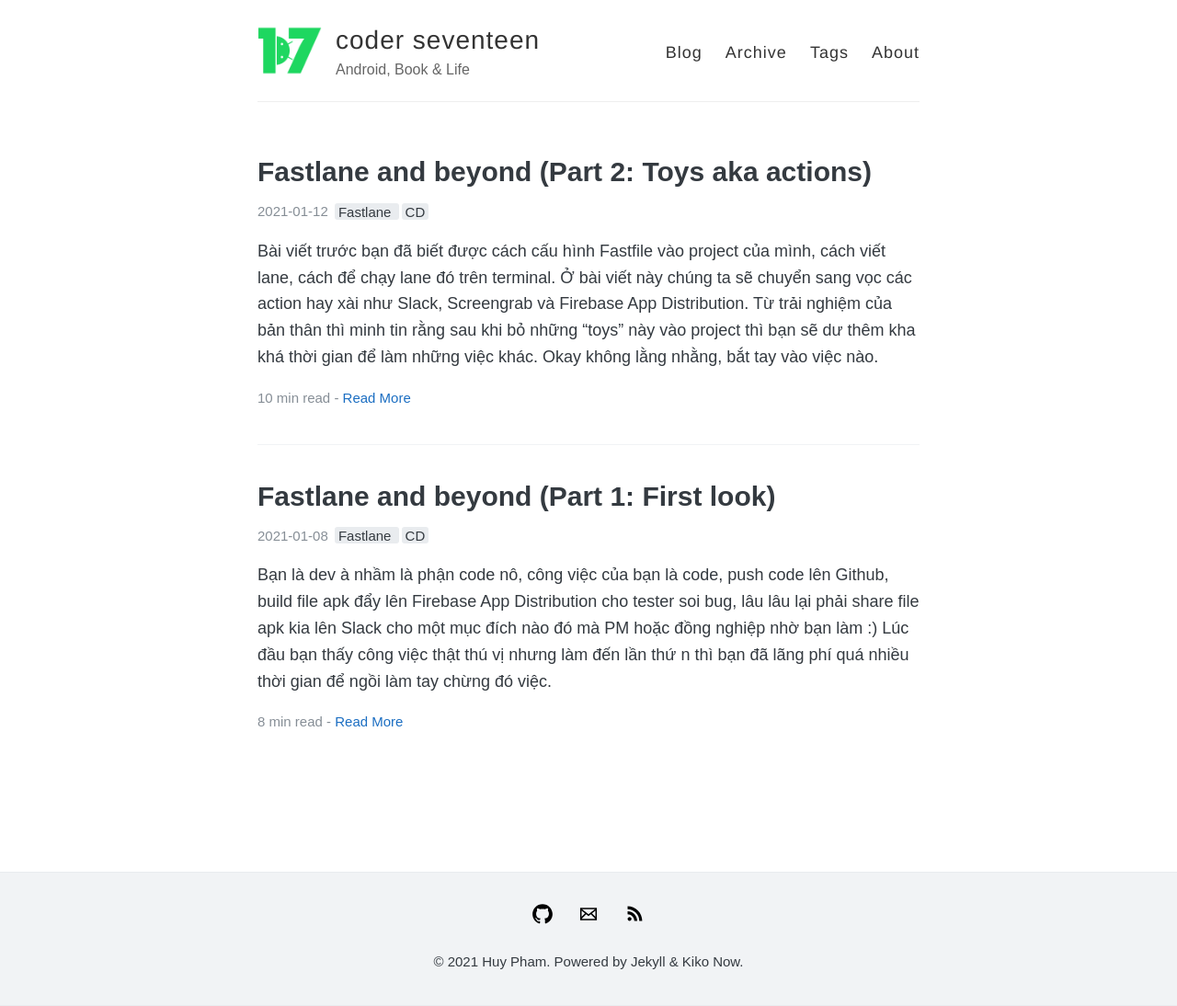
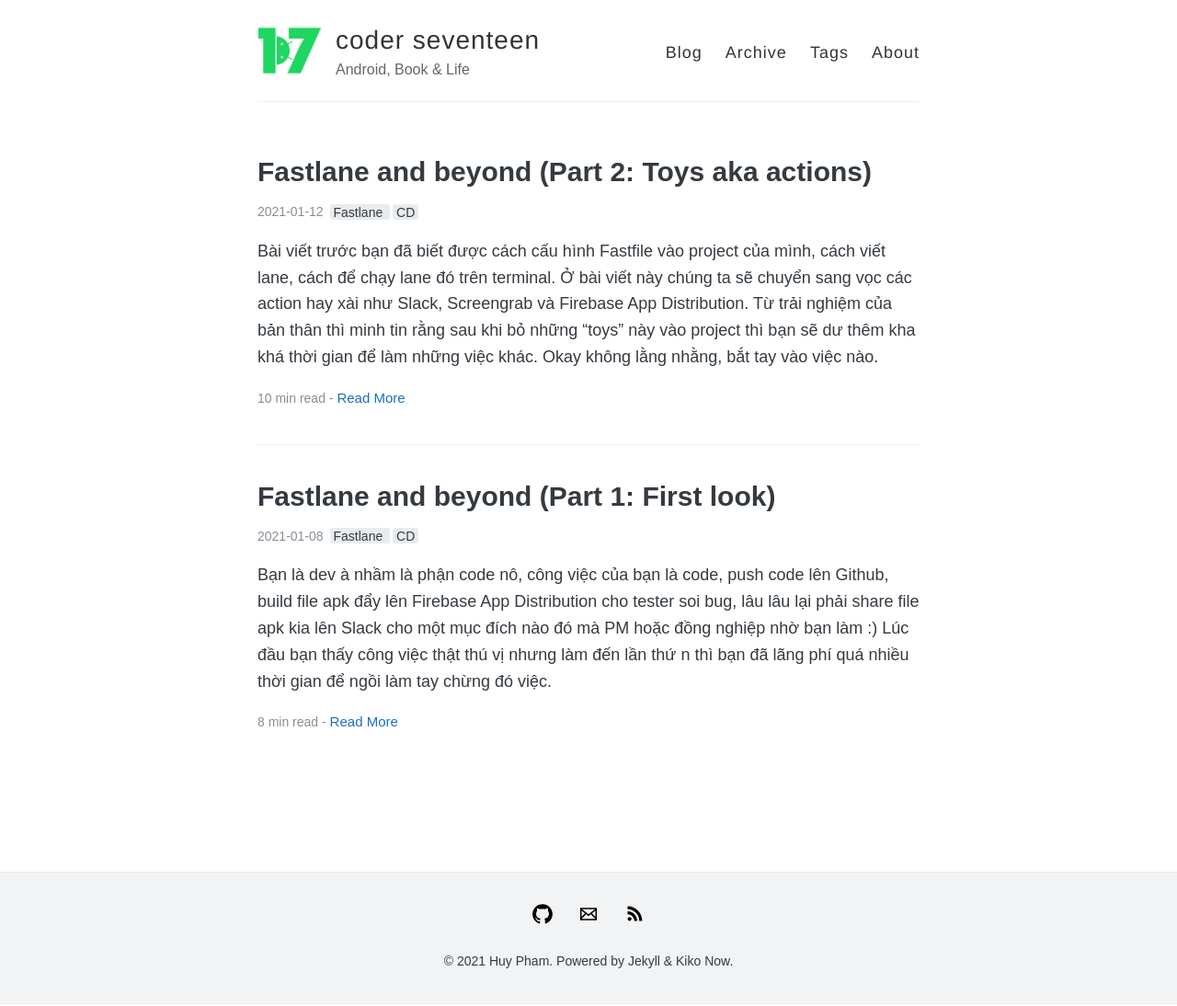
Before and after one commit to coder7eeN/coder7eeN.github.io, a Jekyll site: the page built from index.html, in a window 1280 px wide. Shown: the whole page at 92% size. Built offline with Jekyll 4.4.1, drawn with Linux system fonts in a browser that asks for light colours; the list of posts is cut into pages by our own code.

Commit message:
chore: change font size

```diff
--- a/_sass/_variables.scss
+++ b/_sass/_variables.scss
@@ -26,7 +26,7 @@ $code-font: 'Menlo', 'Courier New', 'Monaco', 'Inconsolata', monospace;
 
 // Font sizes
 $base-font-size: 18px;
-$small-font-size: 15px;
+$small-font-size: 14px;
 
 // Colors
 $base-color: $oc-gray-8;
```
